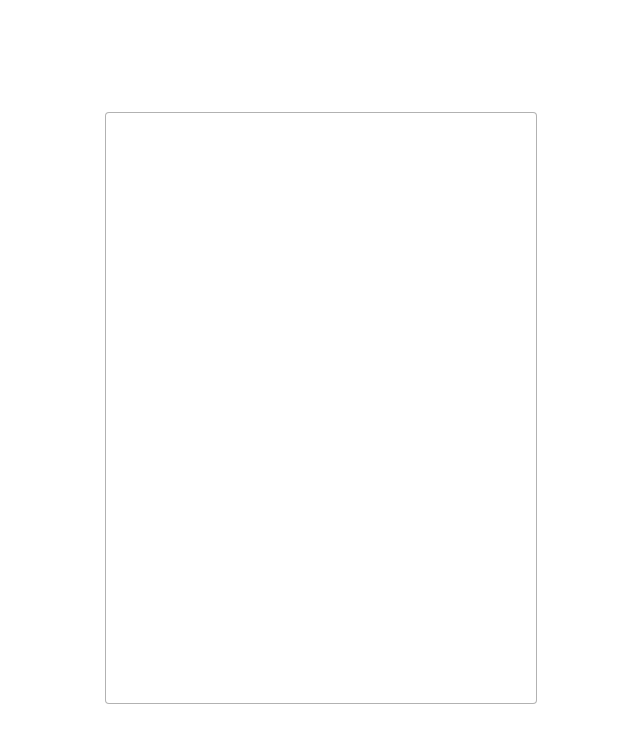
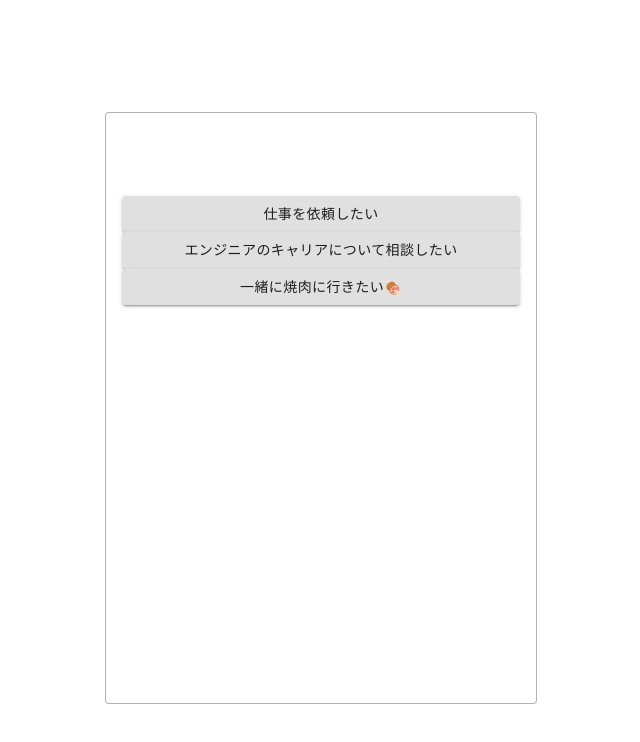
Before and after one commit to natsume0718/React-ChatBot, a React (Create React App) app: page / in a window 1280 px wide. Shown: the top 742 px of the page, without its empty margins (319-959 px from the left). Built offline with nearby package versions, Linux system fonts and the light colour scheme.

Commit message:
show answer

```diff
--- a/src/App.jsx
+++ b/src/App.jsx
@@ -1,20 +1,37 @@
-import './assets/styles/App.css';
-import React from 'react';
+import './assets/styles/App.css'
+import React from 'react'
+import { AnswersList } from './components/index'
+import dataset from './assets/dataset.json'
 
 export default class App extends React.Component {
-  constructor(props) {
-    super(props);
+  constructor (props) {
+    super(props)
     this.state = {
       answers: [],
       chats: [],
       currentId: 'init',
-      dataset: {},
+      dataset: dataset,
       open: false,
-    };
+    }
   }
-  render() {
+
+  initAnswer () {
+    const initData = this.state.dataset[this.state.currentId]
+    const initAnswer = initData.answers
+    this.setState({
+      answers: initAnswer
+    })
+  }
+
+  componentDidMount () {
+    this.initAnswer();
+  }
+
+  render () {
     return <section className="c-section">
-      <div className="c-box"></div>
-    </section>;
+      <div className="c-box">
+        <AnswersList answers={this.state.answers}/>
+      </div>
+    </section>
   }
 }
--- /dev/null
+++ b/src/components/Answer.jsx
@@ -0,0 +1,19 @@
+import React from 'react'
+import { makeStyles } from '@material-ui/core/styles'
+import Button from '@material-ui/core/Button'
+
+const useStyles = makeStyles((theme) => ({
+  root: {
+    '& > *': {
+      margin: theme.spacing(1),
+    },
+  },
+}))
+
+const Answer = (props) => {
+  const classes = useStyles()
+  return (
+    <Button variant="contained">{props.content}</Button>
+  )
+}
+export default Answer
--- /dev/null
+++ b/src/components/AnswersList.jsx
@@ -0,0 +1,15 @@
+import React from 'react'
+import { Answer } from './index'
+
+const AnswersList = (props) => {
+
+  return (
+    <div className="c-grid__answer">
+      {props.answers.map((val, index) => {
+        return <Answer content={val.content} key={index}/>
+      })}
+    </div>
+  )
+}
+
+export default AnswersList
--- /dev/null
+++ b/src/components/index.js
@@ -0,0 +1,2 @@
+export { default as AnswersList } from './AnswersList'
+export { default as Answer } from './Answer'
```
